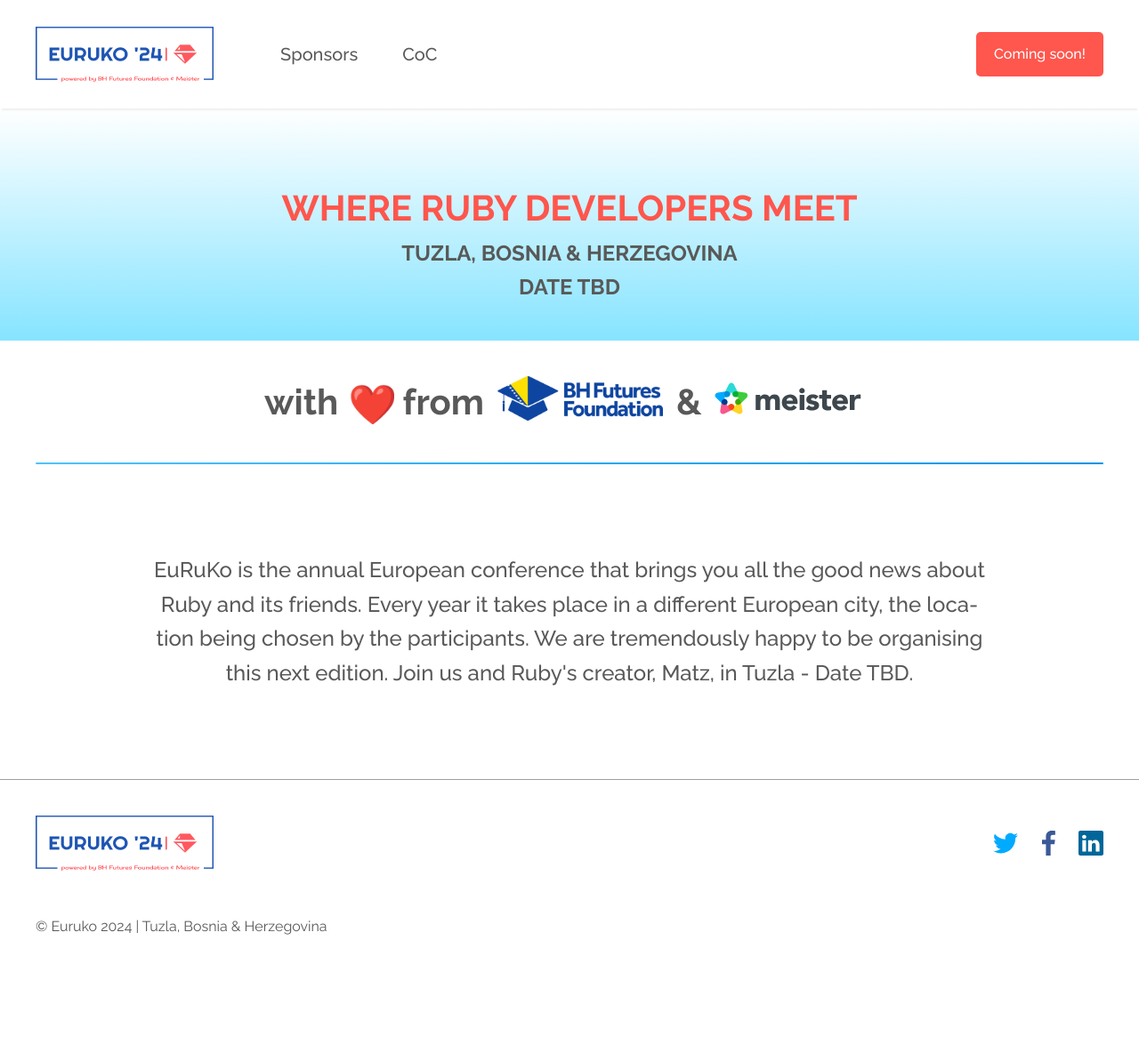
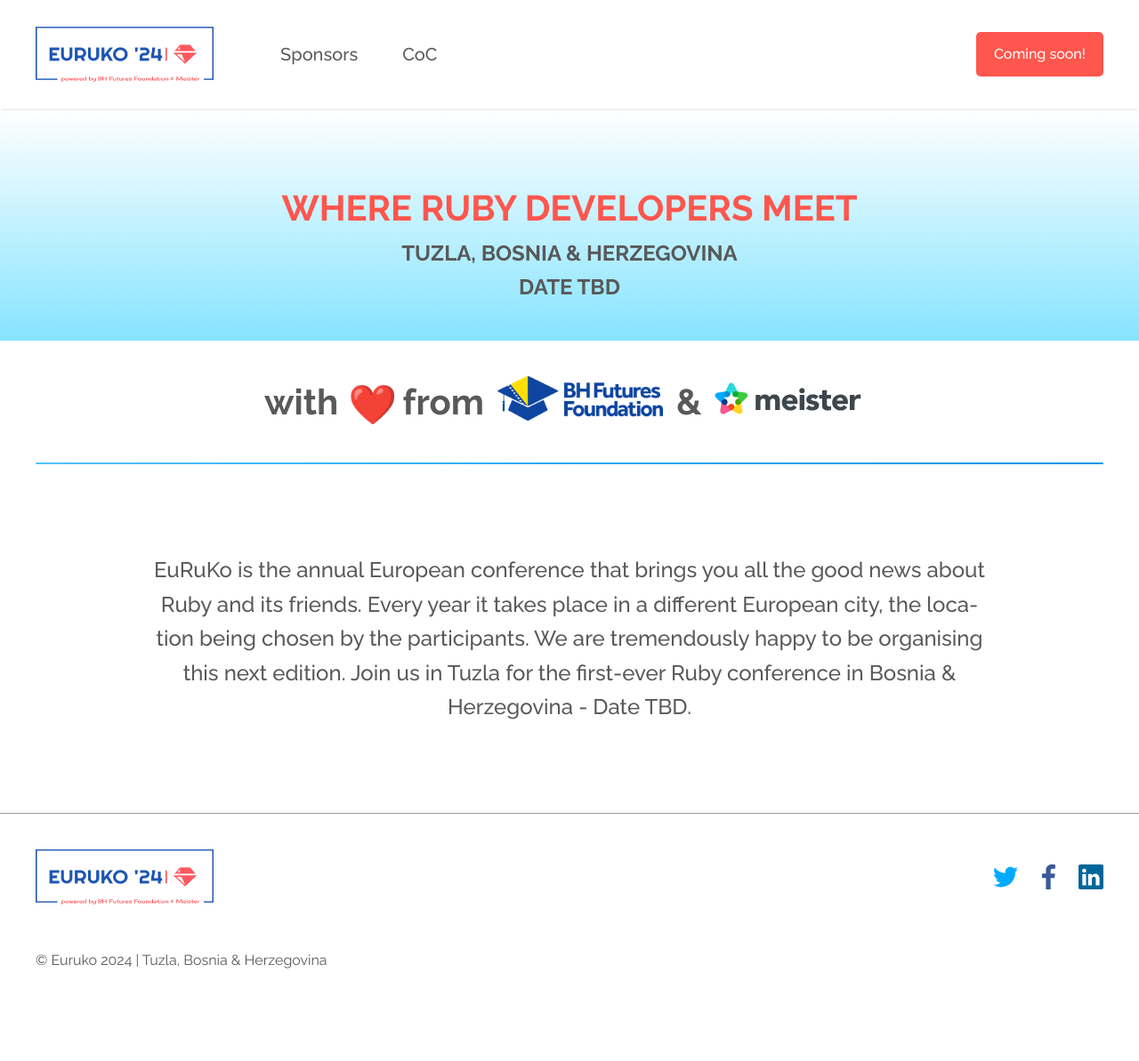
Before and after one commit to euruko/2024.euruko.org, a Jekyll site: the page built from index.html, in a window 1280 px wide. Shown: the whole page at 89% size. Built offline with Jekyll 4.4.1, drawn with Linux system fonts in a browser that asks for light colours; before the commit the page ends 1155 px from its top, so only the background shows below that.

Commit message:
update description.

```diff
--- a/index.html
+++ b/index.html
@@ -24,7 +24,7 @@
       <h3 class="description fw-medium">
         EuRuKo is the annual European conference that brings you all the good news about Ruby and its friends. Every year it takes
         place in a different European city, the location being chosen by the participants. We are tremendously happy to be organising
-        this next edition. Join us and Ruby's creator, Matz, in Tuzla - Date TBD.
+        this next edition. Join us in Tuzla for the first-ever Ruby conference in Bosnia & Herzegovina - Date TBD.
       </h3>
     </view>
   </section>
```
